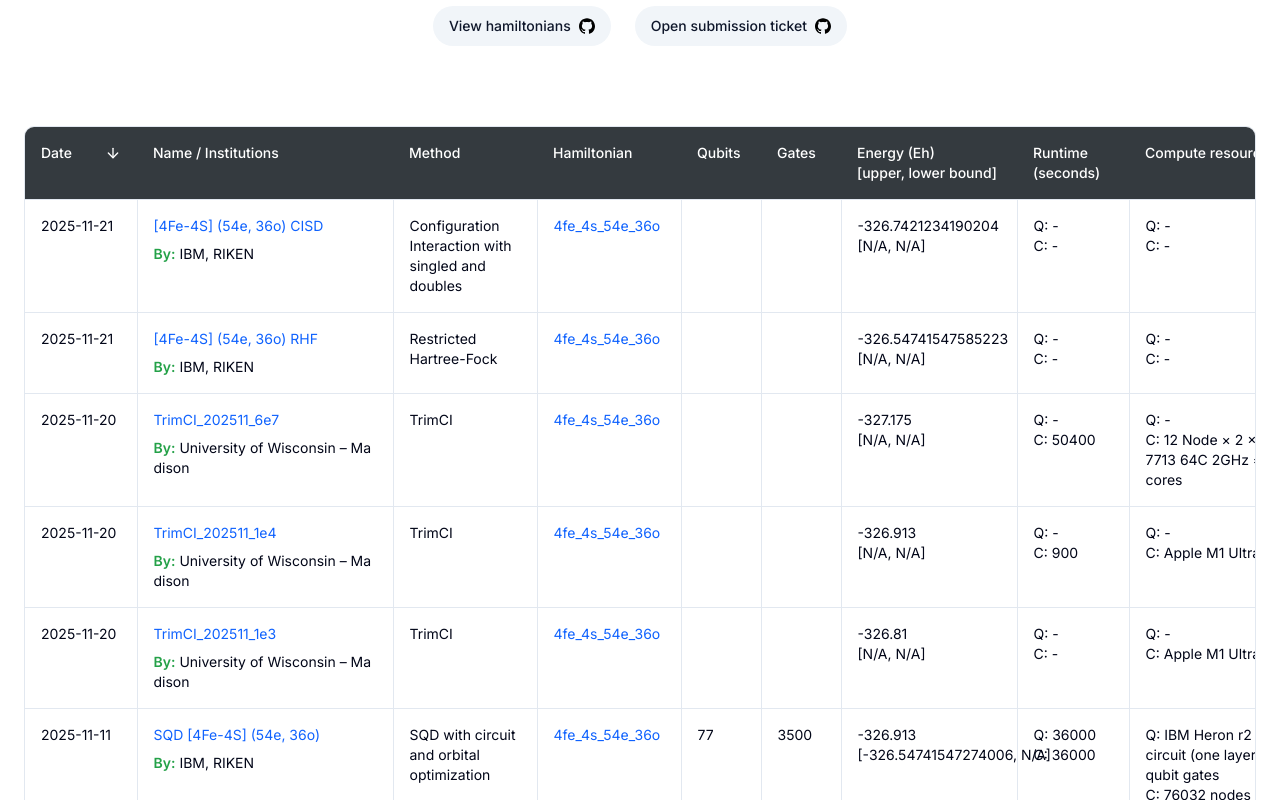
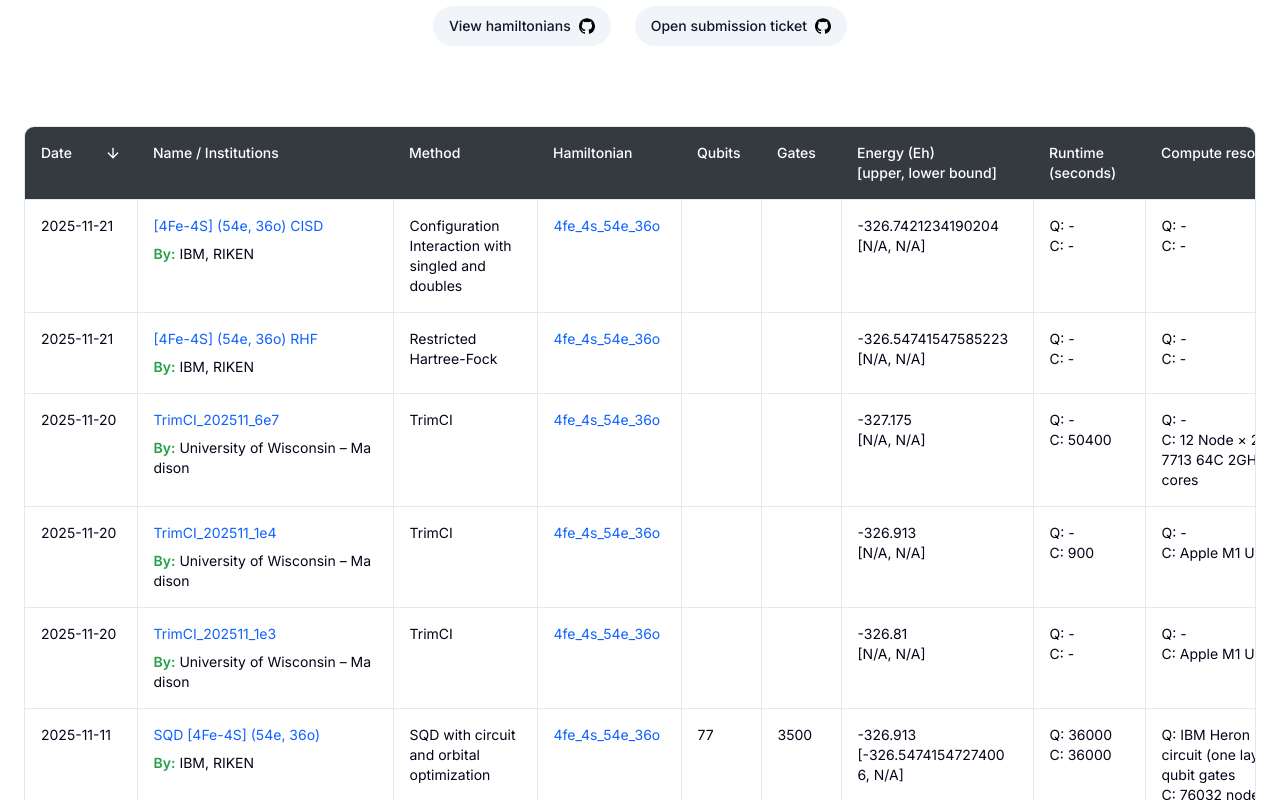
Before and after one commit to quantum-advantage-tracker/quantum-advantage-tracker.github.io, a Next.js app: page /trackers/variational-problems in a window 1280 px wide. Shown: the part 660-1460 px from the top of the page. Built offline with nearby package versions, Linux system fonts and the light colour scheme.

Commit message:
Update table layout

```diff
--- a/src/app/trackers/classically-verifiable-problems/page.tsx
+++ b/src/app/trackers/classically-verifiable-problems/page.tsx
@@ -68,7 +68,7 @@ export function SubmissionsTable(props: {
   const circuitInstances = flattenInstances(circuitModels);
 
   return (
-    <Table className="min-w-332 table-fixed">
+    <Table className="min-w-336 table-fixed">
       <TableHeader>
         <TableRow>
           <TableHead className="w-28">
@@ -79,7 +79,7 @@ export function SubmissionsTable(props: {
           <TableHead className="w-36">Circuit</TableHead>
           <TableHead className="w-20">Qubits</TableHead>
           <TableHead className="w-20">Gates</TableHead>
-          <TableHead className="w-44">Value</TableHead>
+          <TableHead className="w-48">Value</TableHead>
           <TableHead className="w-28">
             <div>Runtime</div>
             <div>(seconds)</div>
--- a/src/app/trackers/observable-estimations/page.tsx
+++ b/src/app/trackers/observable-estimations/page.tsx
@@ -69,7 +69,7 @@ export function SubmissionsTable(props: {
   const circuitInstances = flattenInstances(circuitModels);
 
   return (
-    <Table className="min-w-332 table-fixed">
+    <Table className="min-w-336 table-fixed">
       <TableHeader>
         <TableRow>
           <TableHead className="w-28">
@@ -80,7 +80,7 @@ export function SubmissionsTable(props: {
           <TableHead className="w-36">Circuit</TableHead>
           <TableHead className="w-20">Qubits</TableHead>
           <TableHead className="w-20">Gates</TableHead>
-          <TableHead className="w-44">
+          <TableHead className="w-48">
             <div>Expectation value</div>
             <div>[upper, lower bound]</div>
           </TableHead>
@@ -136,8 +136,8 @@ export function SubmissionsTable(props: {
                 <TableCell className="whitespace-normal">{circuitInstance.qubits}</TableCell>
                 <TableCell className="whitespace-normal">{circuitInstance.gates}</TableCell>
                 <TableCell>
-                  <div>{submission.observableValue}</div>
-                  <div>
+                  <div className="break-all whitespace-normal">{submission.observableValue}</div>
+                  <div className="break-all whitespace-normal">
                     [{submission.errorBoundHigh || 'N/A'}, {submission.errorBoundLow || 'N/A'}]
                   </div>
                 </TableCell>
--- a/src/app/trackers/variational-problems/page.tsx
+++ b/src/app/trackers/variational-problems/page.tsx
@@ -68,7 +68,7 @@ export function SubmissionsTable(props: {
   const hamiltonianInstances = flattenInstances(hamiltonians);
 
   return (
-    <Table className="min-w-332 table-fixed">
+    <Table className="min-w-336 table-fixed">
       <TableHeader>
         <TableRow>
           <TableHead className="w-28">
@@ -79,7 +79,7 @@ export function SubmissionsTable(props: {
           <TableHead className="w-36">Hamiltonian</TableHead>
           <TableHead className="w-20">Qubits</TableHead>
           <TableHead className="w-20">Gates</TableHead>
-          <TableHead className="w-44">
+          <TableHead className="w-48">
             <div>Energy (Eh)</div>
             <div>[upper, lower bound]</div>
           </TableHead>
@@ -135,8 +135,8 @@ export function SubmissionsTable(props: {
                 <TableCell className="whitespace-normal">{submission.qubits}</TableCell>
                 <TableCell className="whitespace-normal">{submission.gates}</TableCell>
                 <TableCell>
-                  <div>{submission.energy}</div>
-                  <div>
+                  <div className="break-all whitespace-normal">{submission.energy}</div>
+                  <div className="break-all whitespace-normal">
                     [{submission.errorBoundHigh || 'N/A'}, {submission.errorBoundLow || 'N/A'}]
                   </div>
                 </TableCell>
```
